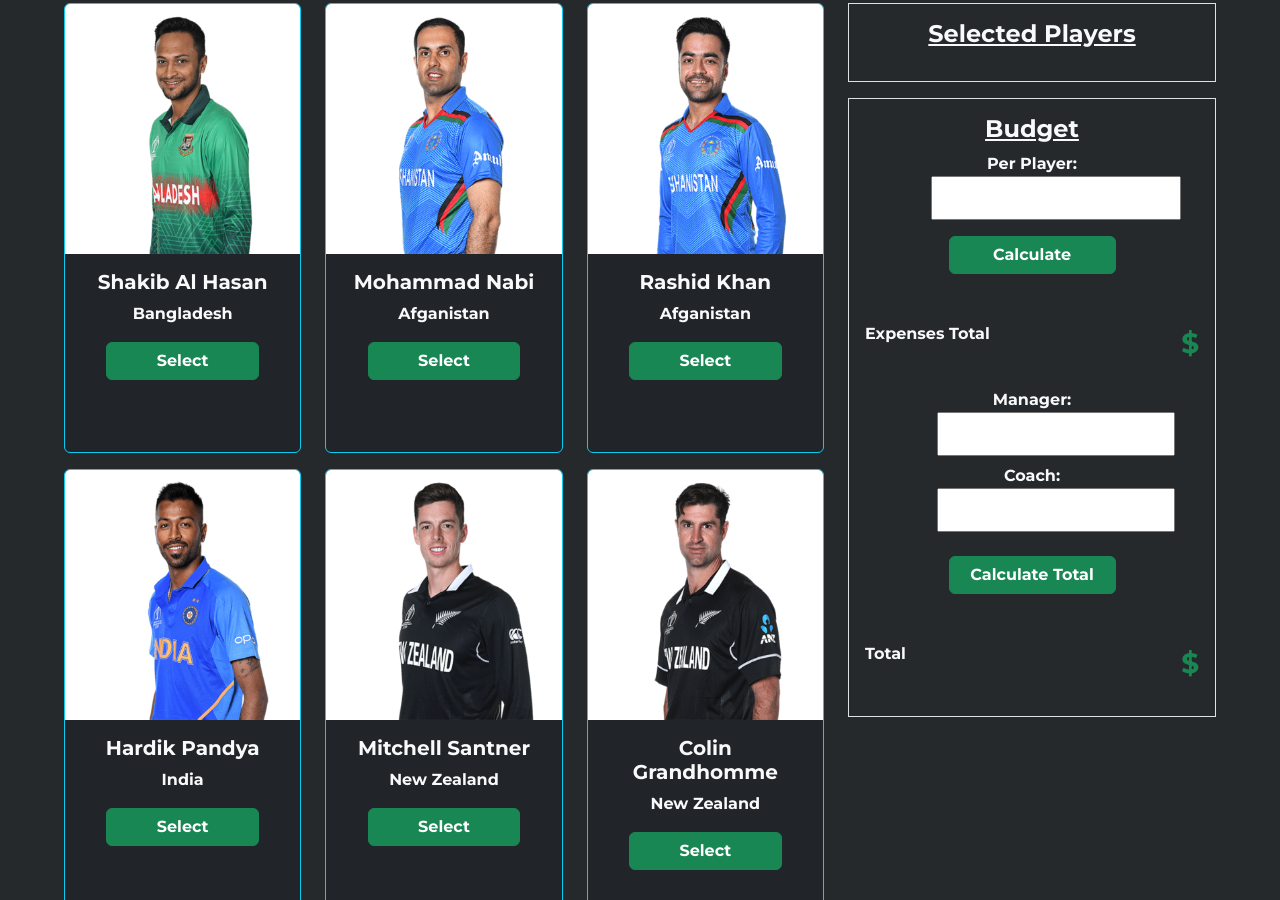
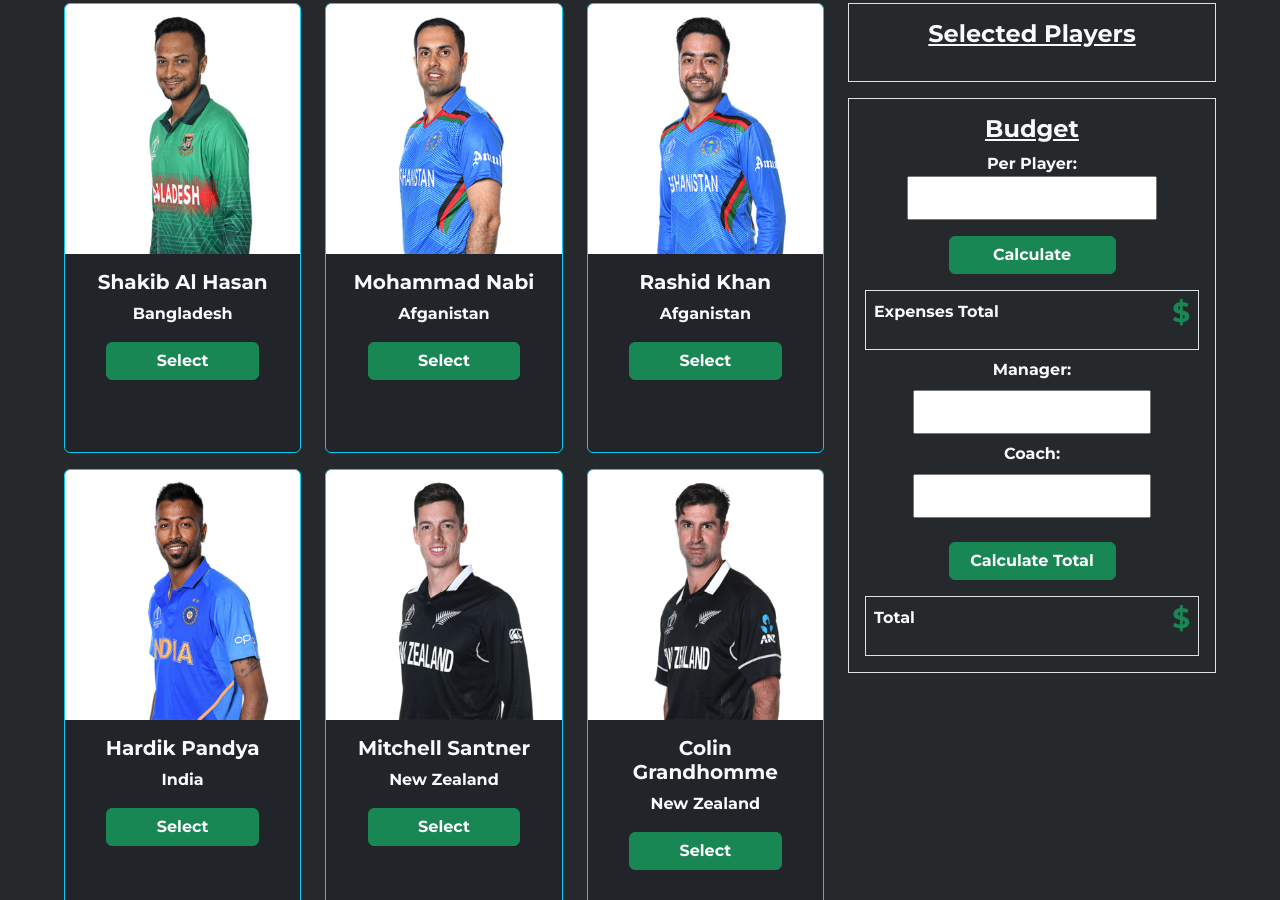
Before and after one commit to Rakib01754/best-five, a plain HTML site: page index.html in a window 1280 px wide. Shown: the part 605-1505 px from the top of the page. Drawn offline with nearby package versions, Linux system fonts and the light colour scheme.

Commit message:
updated again

```diff
--- a/index.html
+++ b/index.html
@@ -157,8 +157,7 @@
                         <h4 class="fw-bold text-center text-decoration-underline">Budget</h4>
                         <div class="per-player text-center">
                             <span class="fw-bold d-block">Per Player:</span>
-                            <span class="w-75 ms-5"><input type="text" name="" id="per-player-field"
-                                    class="w-75 p-2"></span>
+                            <span class="w-75"><input type="text" name="" id="per-player-field" class="w-75 p-2"></span>
                             <div class=" text-center">
                                 <button id="calculate-btn" class="btn btn-success fw-bold mt-3 w-50">Calculate
                                 </button>
@@ -166,7 +165,7 @@
                         </div>
 
                         <div class="total-cost-area mt-3">
-                            <div class="d-flex justify-content-between mt-5">
+                            <div class="d-flex justify-content-between mt-3 border align-items-center px-2">
                                 <p class="fw-bold">Expenses Total</p>
                                 <p class="fw-bold text-danger"><span class="fs-3 text-success ">$</span> <span
                                         id="total-expense" class="fw-bold fs-3"></span>
@@ -174,20 +173,20 @@
                             </div>
                             <div class="coach-manager">
                                 <div class="m-2 text-center">
-                                    <span class="fw-bold d-block">Manager:</span>
-                                    <span class="w-75 ms-5"><input type="text" name="" id="manager-field"
+                                    <span class="fw-bold d-block mb-2">Manager:</span>
+                                    <span class="w-75"><input type="text" name="" id="manager-field"
                                             class="w-75 p-2"></span>
                                 </div>
                                 <div class="m-2 text-center">
-                                    <span class="fw-bold d-block">Coach:</span>
-                                    <span class="w-75 ms-5"><input type="text" name="" id="coach-field"
+                                    <span class="fw-bold d-block mb-2">Coach:</span>
+                                    <span class="w-75"><input type="text" name="" id="coach-field"
                                             class="w-75 p-2"></span>
                                 </div>
                                 <div class="text-center">
                                     <button class="btn btn-success fw-bold mt-3 w-50" id="calculate-total">Calculate
                                         Total</button>
                                 </div>
-                                <div class="d-flex justify-content-between mt-5">
+                                <div class="d-flex justify-content-between mt-3 mt-3 border align-items-center px-2">
                                     <p class="fw-bold">Total</p>
                                     <p class="fw-bold text-danger"><span class="fs-3 text-success">$</span> <span
                                             id="grand-total" class="fw-bold fs-3"></span>
```
Also changed, not shown: images/stadiumm.png (deleted).
